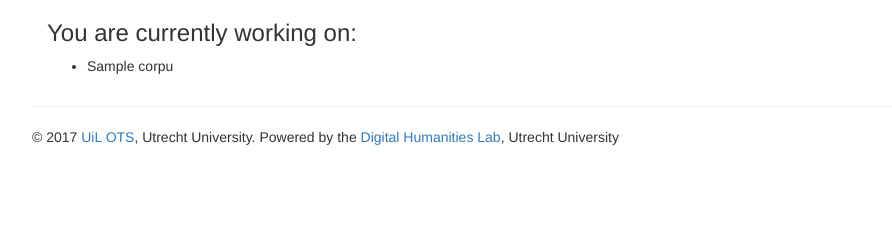
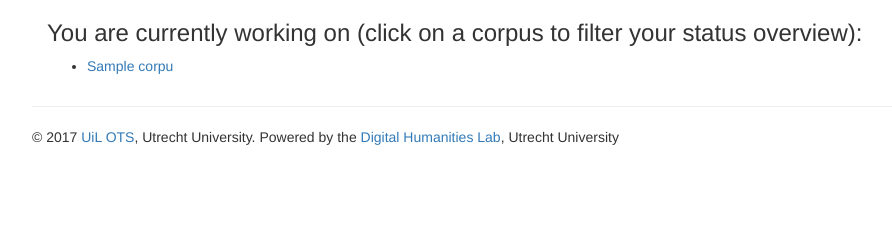
Before and after one commit to UUDigitalHumanitieslab/timealign, a Django app: page /timealign/status/ in a window 1280 px wide. Shown: the part 249-489 px from the top of the page, without its empty margins (38-930 px from the left). Run offline with Django 3.2, Linux system fonts and the light colour scheme; a user stored in the database is signed in; data comes from the database, SQL or seed files in the repository; tables that the repository leaves empty hold one stand-in row (values such as "Sample post"); some libraries are stand-ins or nearby versions.

Commit message:
Added a status overview per corpus

```diff
--- a/annotations/templates/annotations/home.html
+++ b/annotations/templates/annotations/home.html
@@ -61,12 +61,15 @@
     </table>
 
     {% if current_corpora %}
-    <h3>You are currently working on:</h3>
+    <h3>You are currently working on (click on a corpus to filter your status overview):</h3>
     <ul>
     {% for corpus in current_corpora %}
-        <li>{{ corpus.title }}</li>
+        <li><a href="{% url 'annotations:status' corpus.pk %}">{{ corpus.title }}</a></li>
     {% endfor %}
     </ul>
+    {% if corpus_pk %}
+    <p>Your status overview has been filtered. <a href="{% url 'annotations:status' %}">Show status overview for all corpora</a></p>
+    {% endif %}
     {% endif %}
 </div>
 {% endblock %}
--- a/annotations/urls.py
+++ b/annotations/urls.py
@@ -9,6 +9,7 @@ urlpatterns = [
     url(r'^introduction/$', IntroductionView.as_view(), name='introduction'),
     url(r'^instructions/(?P<n>\d+)/$', InstructionsView.as_view(), name='instructions'),
     url(r'^status/$', StatusView.as_view(), name='status'),
+    url(r'^status/(?P<pk>\d+)/$', StatusView.as_view(), name='status'),
 
     # Creating and editing Annotations
     url(r'^create/(?P<pk>\d+)/$', AnnotationCreate.as_view(), name='create'),
--- a/annotations/views.py
+++ b/annotations/views.py
@@ -11,7 +11,7 @@ from django_filters.views import FilterView
 
 from .filters import AnnotationFilter
 from .forms import AnnotationForm
-from .models import Language, Fragment, Alignment, Annotation
+from .models import Corpus, Language, Fragment, Alignment, Annotation
 from .utils import get_random_alignment, get_available_corpora
 
 
@@ -39,7 +39,12 @@ class StatusView(PermissionRequiredMixin, generic.TemplateView):
         context = super(StatusView, self).get_context_data(**kwargs)
 
         user = self.request.user
-        corpora = get_available_corpora(self.request.user)
+
+        corpus_pk = self.kwargs.get('pk', None)
+        if corpus_pk:
+            corpora = [get_object_or_404(Corpus, pk=corpus_pk)]
+        else:
+            corpora = get_available_corpora(self.request.user)
 
         languages = set()
         for corpus in corpora:
@@ -59,6 +64,7 @@ class StatusView(PermissionRequiredMixin, generic.TemplateView):
                 language_totals.append((l1, l2, completed, total))
 
         context['languages'] = language_totals
+        context['corpus_pk'] = corpus_pk
         context['current_corpora'] = corpora
 
         return context
```
